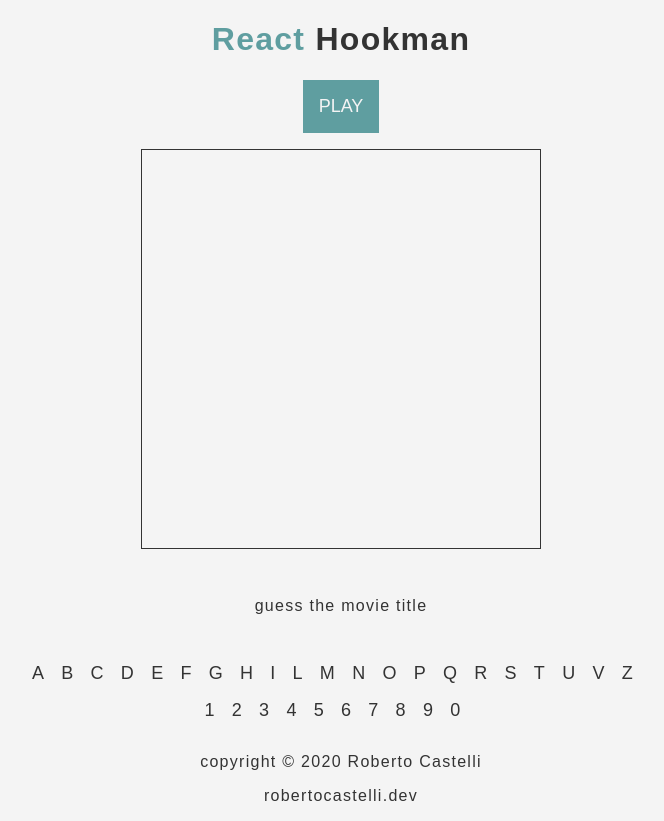
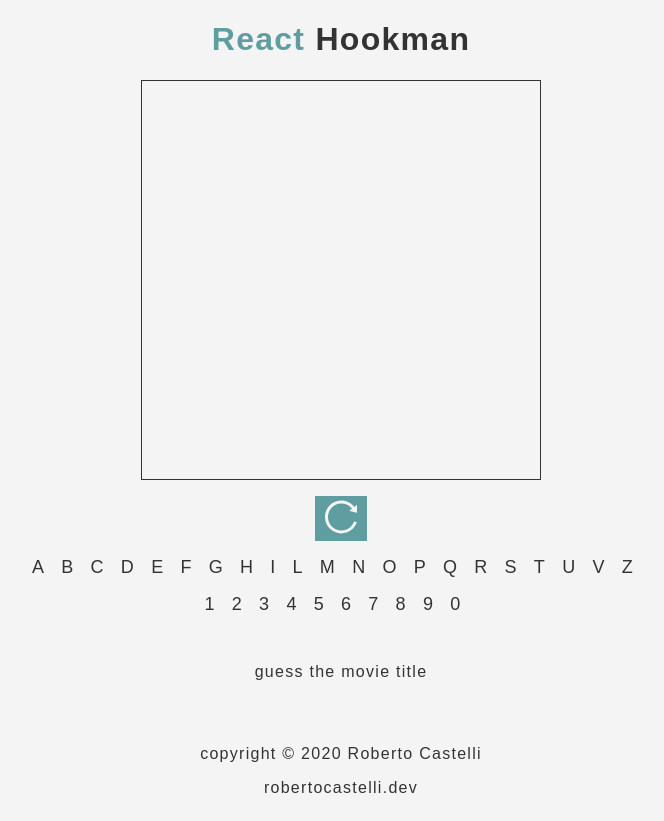
Before and after one commit to RobertoCastelli/hookman, a React (Create React App) app: page / in a window 1280 px wide. Shown: the whole page, without its empty margins (299-963 px from the left). Built offline with nearby package versions, Linux system fonts and the light colour scheme.

Commit message:
fifth commit

```diff
--- a/package.json
+++ b/package.json
@@ -8,6 +8,7 @@
     "@testing-library/user-event": "^12.5.0",
     "react": "^17.0.1",
     "react-dom": "^17.0.1",
+    "react-icons": "^4.1.0",
     "react-scripts": "4.0.1",
     "web-vitals": "^0.2.4"
   },
--- a/src/App.js
+++ b/src/App.js
@@ -12,10 +12,10 @@ function App() {
 			<div className='container'>
 				<div className='content'>
 					<Head />
+					<Hangman />
 					<Buttons />
-					<Hangman />
+					<Digits />
 					<Title />
-					<Digits />
 				</div>
 				<Footer />
 			</div>
--- a/src/components/Buttons.jsx
+++ b/src/components/Buttons.jsx
@@ -1,11 +1,14 @@
 import React, { useContext } from "react"
+import { AiOutlineReload } from "react-icons/ai"
 import { ContextData } from "../context"
 
 const Buttons = () => {
-	const { getTitle } = useContext(ContextData)
+	const { criptTitle } = useContext(ContextData)
 	return (
 		<div className='buttons'>
-			<button onClick={() => getTitle()}>play</button>
+			<button onClick={() => criptTitle()}>
+				<AiOutlineReload size={40} />
+			</button>
 		</div>
 	)
 }
--- a/src/context.js
+++ b/src/context.js
@@ -12,18 +12,21 @@ const ContextProvider = (props) => {
 	// GET the guessed character
 	const getGuess = (char) => setGuess(char)
 
-	// GET a movie TITLE
-	const getTitle = () =>
-		setTitle(titles[Math.floor(Math.random() * titles.length)])
+	// CRIPT the movie TITLE
+	const criptTitle = () => {
+		const titleTemp = titles[Math.floor(Math.random() * titles.length)]
+		const criptTemp = [...titleTemp].map((c) => (c = "_")).join(" ")
+		setTitle(criptTemp)
+	}
 
 	return (
 		<ContextData.Provider
 			value={{
-				getGuess,
 				title,
-				getTitle,
+				criptTitle,
 				letters,
 				numbers,
+				getGuess,
 			}}>
 			{props.children}
 		</ContextData.Provider>
--- a/src/index.css
+++ b/src/index.css
@@ -66,11 +66,9 @@ button {
 	background-color: cadetblue;
 	color: var(--white1);
 	cursor: pointer;
-	padding: 1rem;
 	outline: none;
 	border: none;
-	transition: all 0.08s ease-in;
-	font-size: large;
+	transition: all 0.05s ease-in;
 }
 
 button:hover {
```
Also changed, not shown: 2 other files (tests, documents, lock files or other folders).
